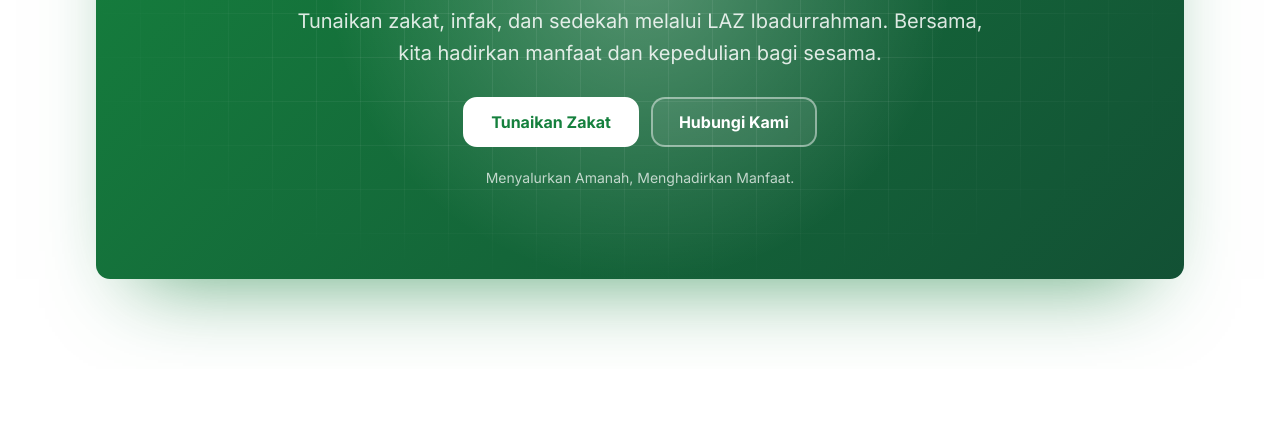
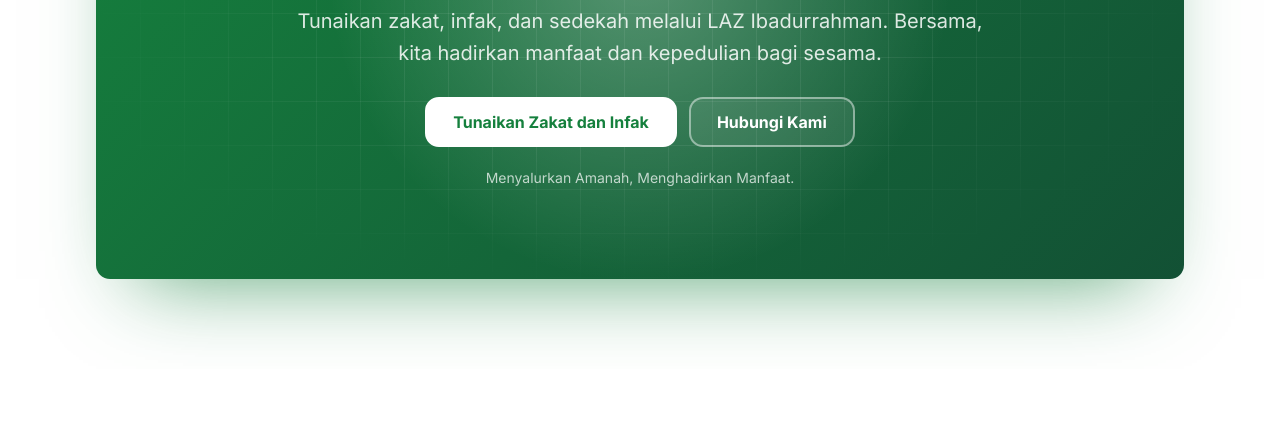
Before and after one commit to alfiah321/laz-ibadurrahman, a plain HTML site: page index.html in a window 1280 px wide. Shown: the part 6192-6628 px from the top of the page. Drawn offline with nearby package versions, Linux system fonts and the light colour scheme.

Commit message:
Update text

```diff
--- a/index.html
+++ b/index.html
@@ -705,7 +705,7 @@
 
           <div class="st-btns cb-btns" data-anim="item">
             <a class="st-btn" data-magnetic href="#contact">
-              <span>Tunaikan Zakat</span>
+              <span>Tunaikan Zakat dan Infak</span>
             </a>
 
             <a class="st-btn st-btn--ghost" data-magnetic href="https://wa.me/6285265531560">
```
